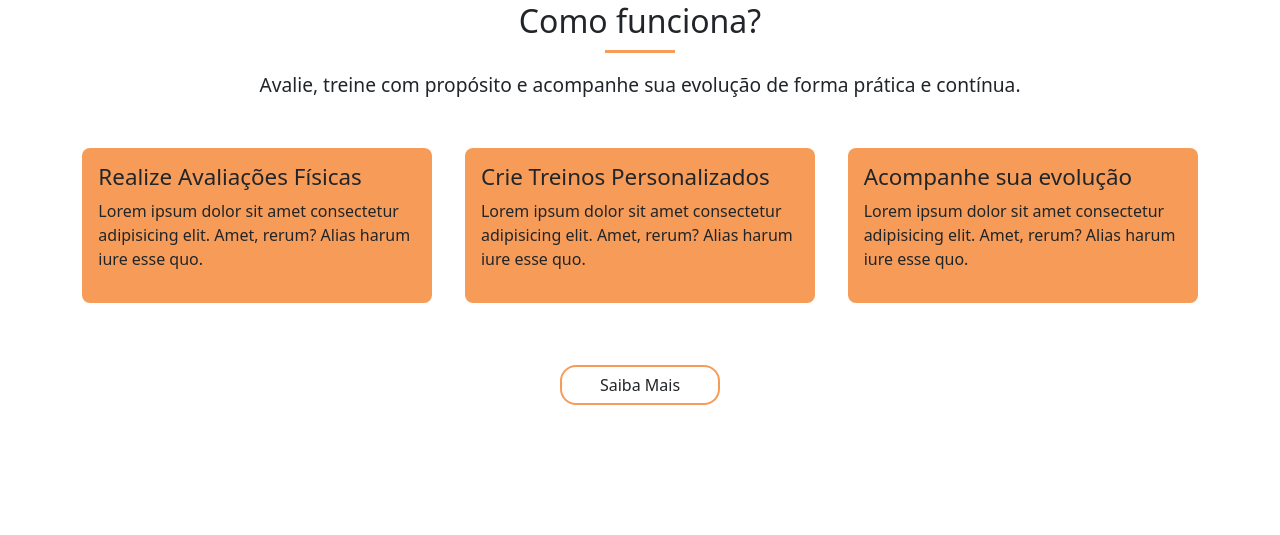
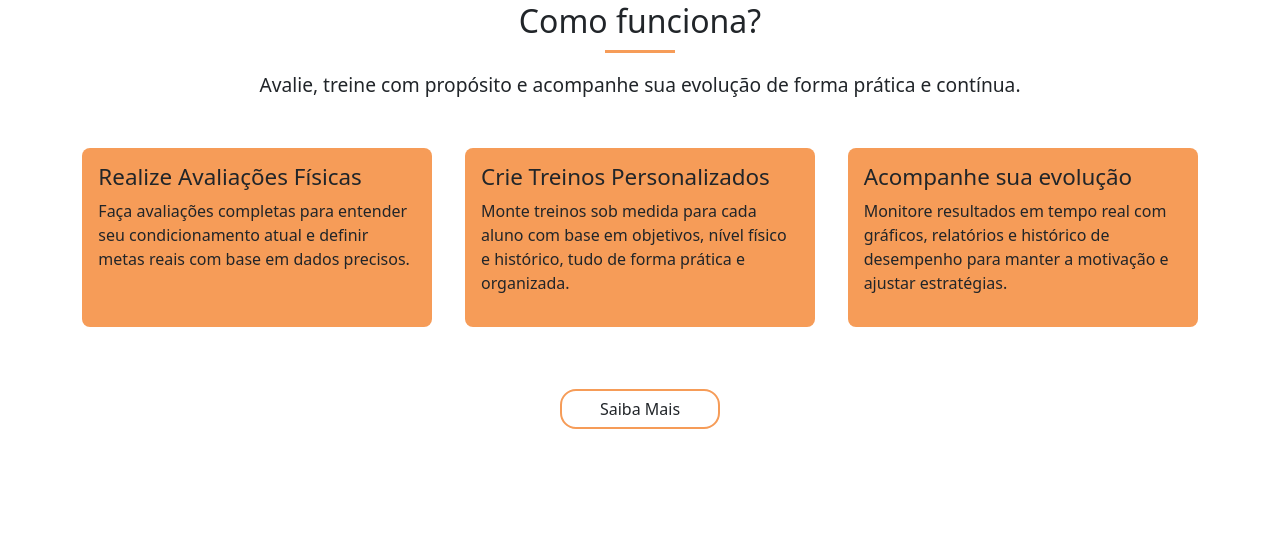
Before and after one commit to leopaivap/phpeso, a PHP site: page / in a window 1280 px wide. Shown: the part 1812-2347 px from the top of the page. Run offline with PHP 8.4, Linux system fonts and the light colour scheme.

Commit message:
chore (custom-design): updated how it works card text

```diff
--- a/app/view/home.php
+++ b/app/view/home.php
@@ -81,15 +81,15 @@
             <div class="how-it-works-cards">
                 <div class="how-it-works-card">
                     <h3>Realize Avaliações Físicas</h3>
-                    <p>Lorem ipsum dolor sit amet consectetur adipisicing elit. Amet, rerum? Alias harum iure esse quo.</p>
+                    <p>Faça avaliações completas para entender seu condicionamento atual e definir metas reais com base em dados precisos.</p>
                 </div>
                 <div class="how-it-works-card">
                     <h3>Crie Treinos Personalizados</h3>
-                    <p>Lorem ipsum dolor sit amet consectetur adipisicing elit. Amet, rerum? Alias harum iure esse quo.</p>
+                    <p>Monte treinos sob medida para cada aluno com base em objetivos, nível físico e histórico, tudo de forma prática e organizada.</p>
                 </div>
                 <div class="how-it-works-card">
                     <h3>Acompanhe sua evolução</h3>
-                    <p>Lorem ipsum dolor sit amet consectetur adipisicing elit. Amet, rerum? Alias harum iure esse quo.</p>
+                    <p>Monitore resultados em tempo real com gráficos, relatórios e histórico de desempenho para manter a motivação e ajustar estratégias.</p>
                 </div>
             </div>
             <div class="how-it-works-cta">
```
